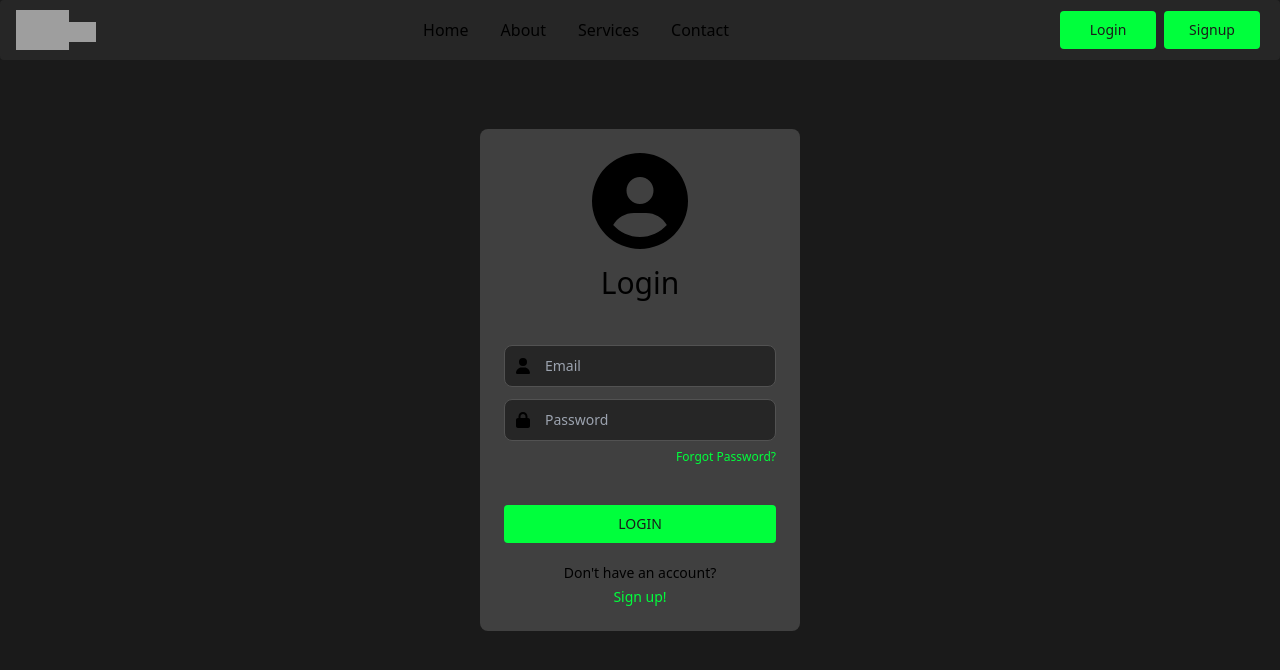
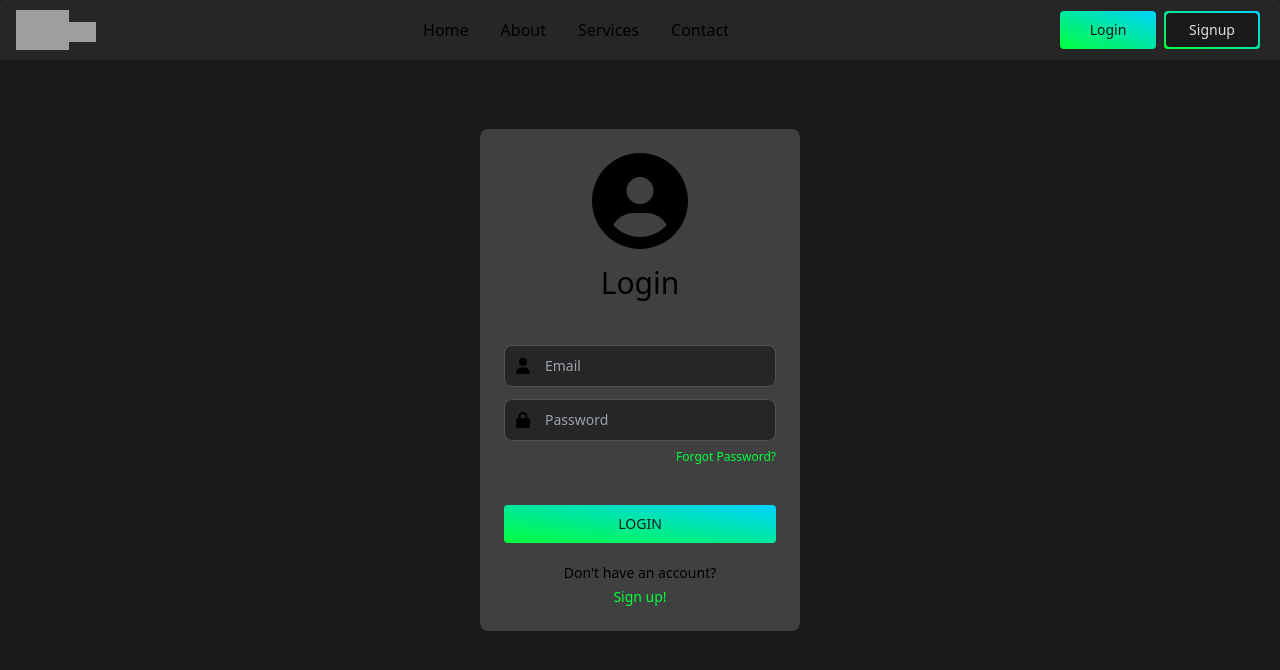
Before and after one commit to Afflurish/Afflurish, a Next.js app in the folder client/: page /login in a window 1280 px wide. Shown: the top 670 px of the page. Built offline with nearby package versions, Linux system fonts and the light colour scheme; grey boxes are pictures that could not be loaded.

Commit message:
Update to use custom button component

```diff
--- a/client/src/components/Forms/LoginForm.tsx
+++ b/client/src/components/Forms/LoginForm.tsx
@@ -70,7 +70,7 @@ function LoginForm({ onSubmit }: LoginFormProps) {
                     </Link>
                 </div>
                 <div className="mb-5 mt-10">
-                    <Button type="submit" disabled={isSubmitting} loading={isSubmitting} gradientDuoTone="greenToBlue" className="w-full uppercase font-semibold">
+                    <Button type="submit" disabled={isSubmitting} loading={isSubmitting} color="gradient" className="w-full uppercase">
                         Login
                     </Button>
                 </div>
--- a/client/src/components/Forms/SignupForm.tsx
+++ b/client/src/components/Forms/SignupForm.tsx
@@ -65,7 +65,7 @@ function SignupForm({ onSubmit }: SignupFormProps) {
                     />
                 </div>
                 <div className="mb-5 mt-10">
-                    <Button type="submit" disabled={isSubmitting} loading={isSubmitting} gradientDuoTone="greenToBlue" className="w-full uppercase font-semibold">
+                    <Button type="submit" disabled={isSubmitting} loading={isSubmitting} color="gradient" className="w-full uppercase">
                         Signup
                     </Button>
                 </div>
--- a/client/src/navigation/NavBar.tsx
+++ b/client/src/navigation/NavBar.tsx
@@ -42,12 +42,12 @@ function NavBar({ user, router }: NavBarProps) {
         return(
             <Flex>
                 <Link href="/login">
-                    <Button className="mx-1 w-24" gradientDuoTone="greenToBlue">
+                    <Button color="gradient" className="mx-1 w-24">
                         Login
                     </Button>
                 </Link>
                 <Link href="/signup">
-                    <Button outline className="mx-1 w-24" gradientDuoTone="greenToBlue">
+                    <Button outlined color="gradient" className="mx-1 w-24">
                         Signup
                     </Button>
                 </Link>
@@ -86,7 +86,7 @@ function NavBar({ user, router }: NavBarProps) {
                     </Box>
                 </Flex>
             </Navbar>
-            <AnimatePresence mode="wait">
+            <AnimatePresence key="navbar-ap" mode="wait">
                 {
                     isMobileOpen &&
                     <MobileNav router={router} routes={_HomeRoutes} isOpen={isMobileOpen} setIsOpen={setIsMobileOpen}>
```
